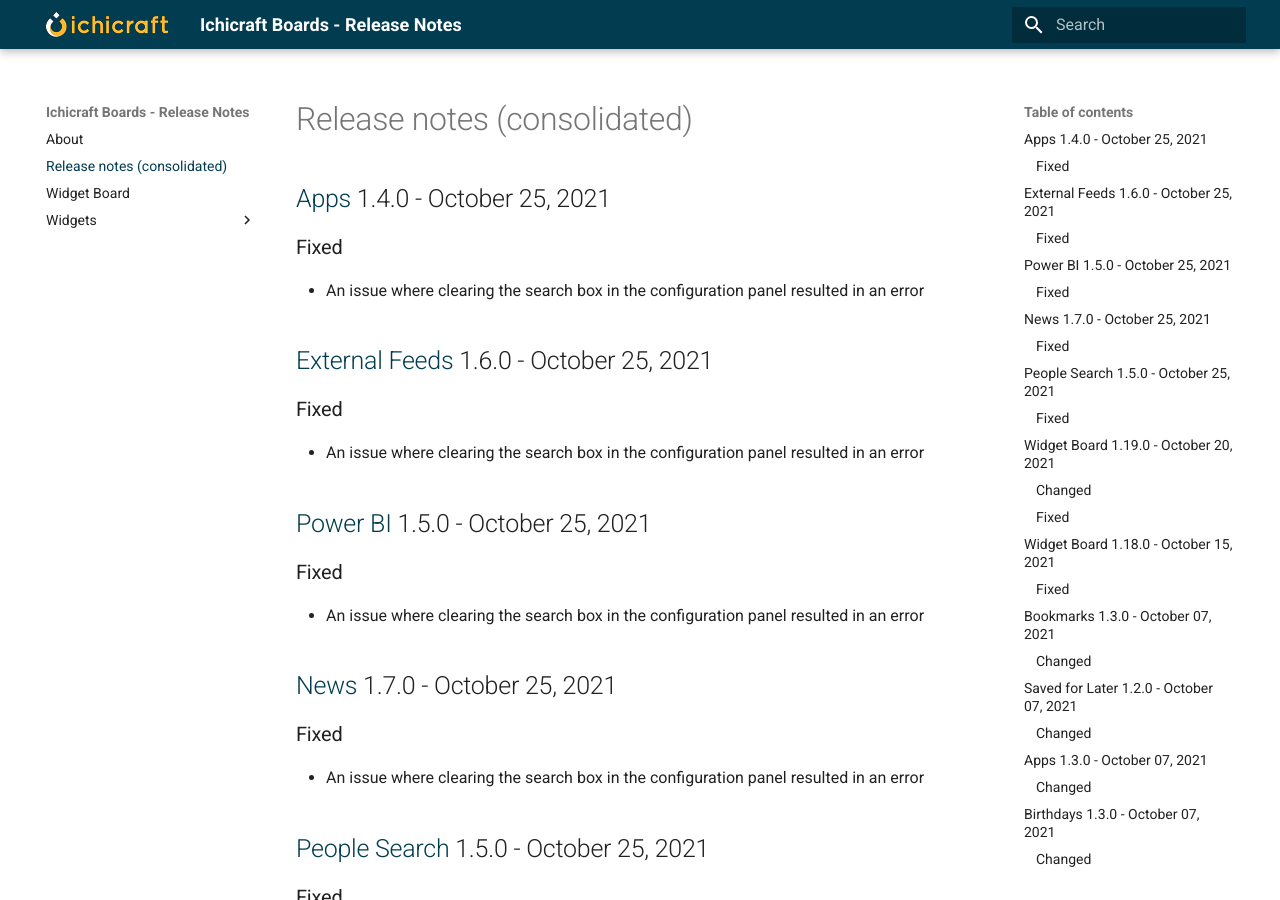
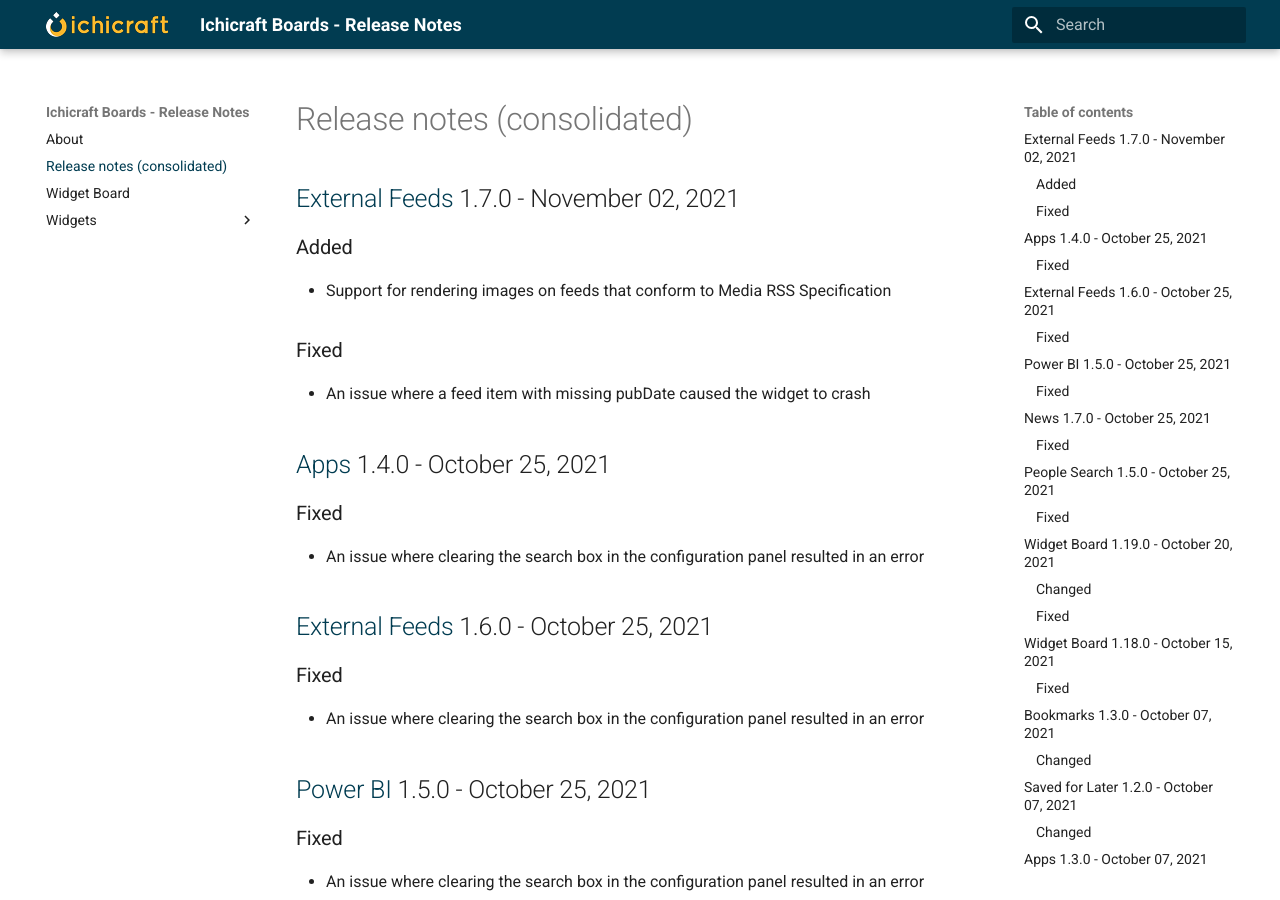
Before and after one commit to ichicraft/widgets-docs, an MkDocs documentation site: the page built from docs/Release-notes-(consolidated).md, in a window 1280 px wide and 900 px high. Built offline with MkDocs 1.6.1 and Material for MkDocs 9.7.7, drawn with Linux system fonts in a browser that asks for light colours.

Commit message:
Release notes updated by BuildService

```diff
--- a/docs/Release-notes-(consolidated).md
+++ b/docs/Release-notes-(consolidated).md
@@ -1,3 +1,11 @@
+## [External Feeds](./Widgets/External Feeds.md) 1.7.0 - November 02, 2021
+
+### Added
+- Support for rendering images on feeds that conform to Media RSS Specification
+
+### Fixed
+- An issue where a feed item with missing pubDate caused the widget to crash
+
 ## [Apps](./Widgets/Apps.md) 1.4.0 - October 25, 2021
 
 ### Fixed
```
Also changed, not shown: docs/Widgets/External Feeds.md (+8 -0 lines).
